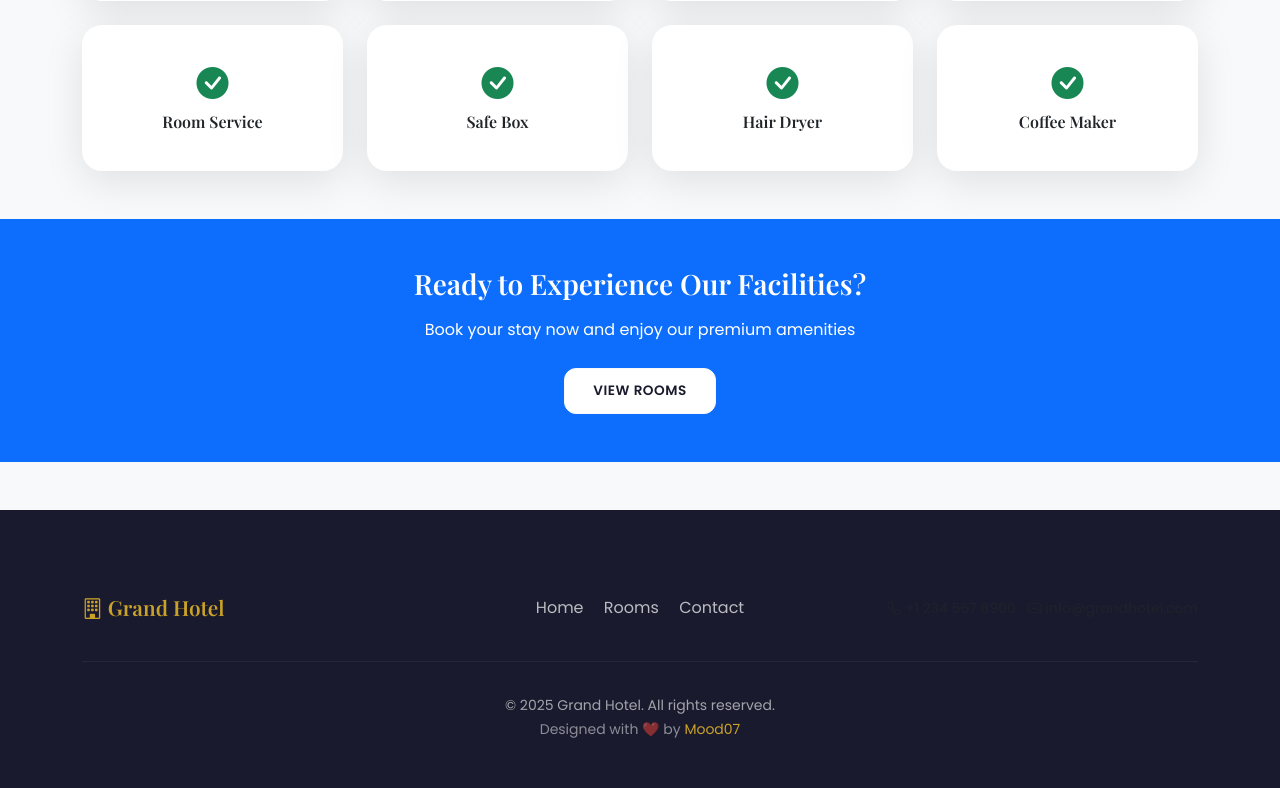
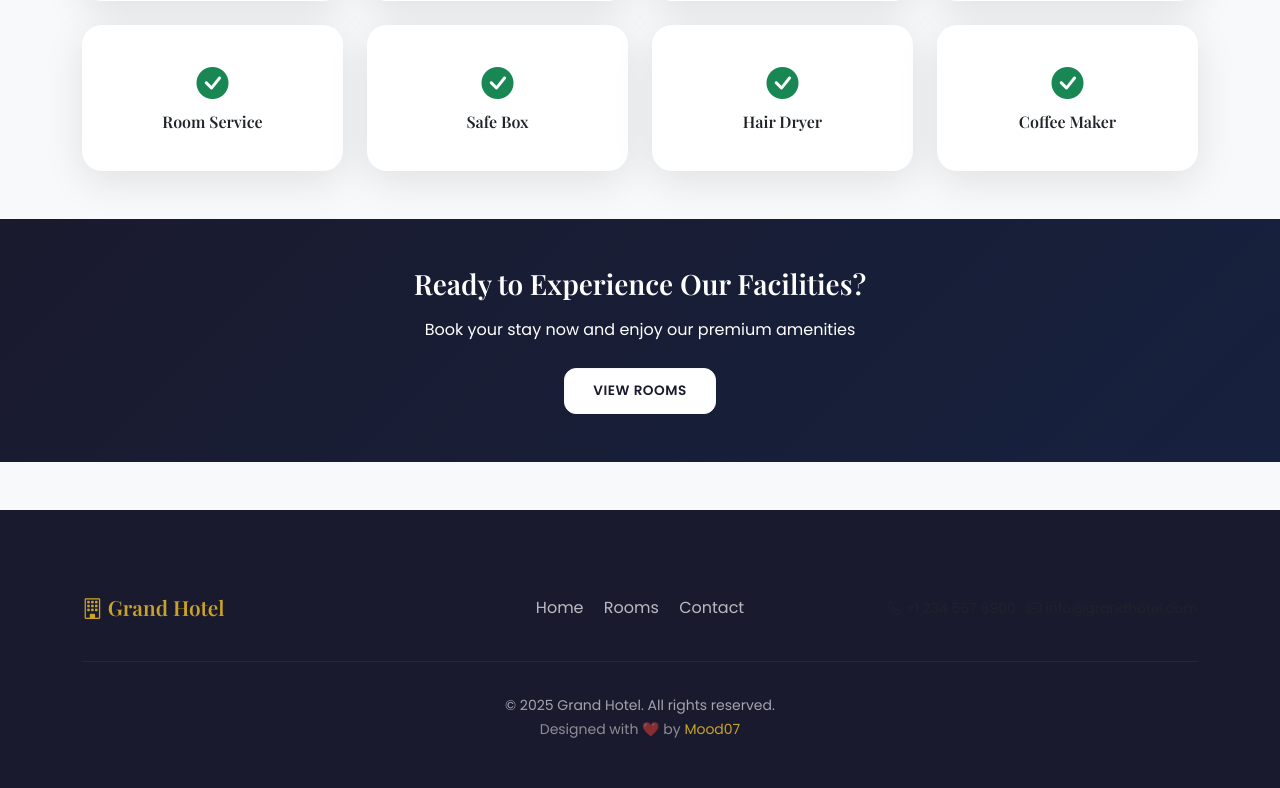
Before and after one commit to Mood07/Hotel-Booking-and-Management-Platform, a PHP site: page /HBWEBSITE/facilities.php in a window 1280 px wide. Shown: the part 1240-2028 px from the top of the page. Run offline with PHP 8.4, Linux system fonts and the light colour scheme; data comes from the database, SQL or seed files in the repository.

Commit message:
Update facilities page UI with custom gradient and fix CSS

```diff
--- a/HBWEBSITE/css/style.css
+++ b/HBWEBSITE/css/style.css
@@ -405,3 +405,9 @@ footer .social-links a:hover {
 ::-webkit-scrollbar-thumb:hover {
     background: var(--accent-hover);
 }
+
+/* Custom Backgrounds */
+.bg-gradient-primary {
+    background: linear-gradient(135deg, var(--primary-color) 0%, var(--secondary-color) 100%) !important;
+    color: var(--white);
+}
--- a/HBWEBSITE/facilities.php
+++ b/HBWEBSITE/facilities.php
@@ -43,7 +43,7 @@ $features = select("SELECT * FROM features");
 </div>
 
 <!-- CTA Section -->
-<section class="py-5 bg-primary text-white text-center">
+<section class="py-5 bg-gradient-primary text-white text-center">
   <div class="container">
     <h3 class="mb-3">Ready to Experience Our Facilities?</h3>
     <p class="mb-4">Book your stay now and enjoy our premium amenities</p>
```
